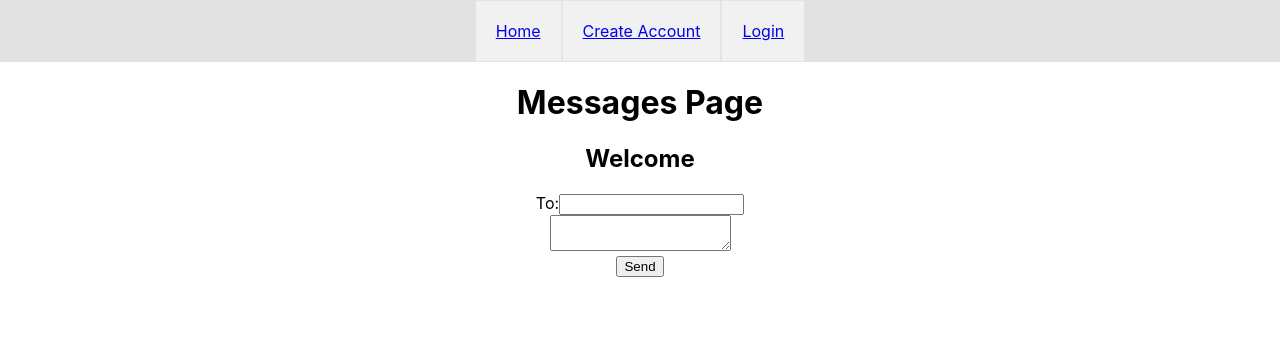
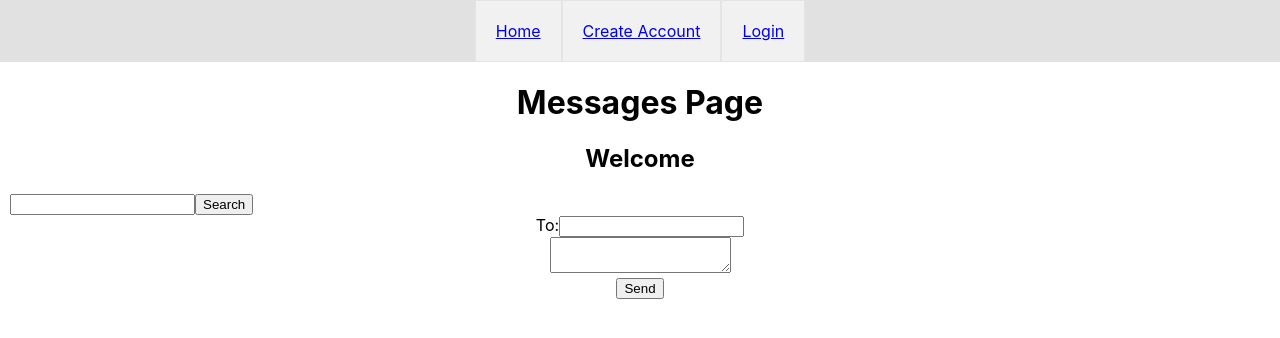
Before and after one commit to sabusaif/tea-time, a React (Create React App) app in the folder front-end/: page /messages in a window 1280 px wide. Shown: the top 338 px of the page. Built offline with nearby package versions, Linux system fonts and the light colour scheme.

Commit message:
front-end code for filtering messages -Sarah

```diff
--- /dev/null
+++ b/front-end/src/pages/Messages.css
@@ -0,0 +1,4 @@
+#search-bar {
+    text-align: left;
+    padding-left: 10px;
+}
--- a/front-end/src/pages/Messages.js
+++ b/front-end/src/pages/Messages.js
@@ -1,10 +1,13 @@
 import React from 'react';
 import Cookies from 'universal-cookie';
+import './Messages.css';
 
 function Messages(props) {
   const [toUser, setToUser] = React.useState('');
   const [text, setText] = React.useState('');
   const [error, setError] = React.useState('');
+
+  const [search, setSearch] = React.useState('');
 
   // conversation logic
   // current conversation Im in
@@ -71,10 +74,39 @@ function Messages(props) {
       });
   }
 
+  function filterMessage() {
+    if(!conversationId) return; // skip if no conversation selected
+    if(!search) {
+      getConversation();
+      return;
+    }
+    const cookies = new Cookies();
+    fetch('/getMessages?conversationId=' + conversationId + '&search=' + search, {
+      method: 'GET',
+      headers: {
+        auth: cookies.get('auth'), // makes the call authorized
+      }
+    })
+      .then(res => res.json())
+      .then(apiRes => {
+        console.log(apiRes);
+        if(apiRes.status){
+          setConversation(apiRes.data); // list of convos
+        }
+      })
+      .catch(e => {
+        console.log(e);
+      });
+  }
+
   return (
     <div>
       <h1> Messages Page</h1>
       <h2>Welcome {props.loggedInUser}</h2>
+      <div id="search-bar">
+        <input value={search} onChange={(e) => setSearch(e.target.value)}/>
+        <button onClick={filterMessage}>Search</button>
+      </div>
       <div>
         <div>
           To:
```
